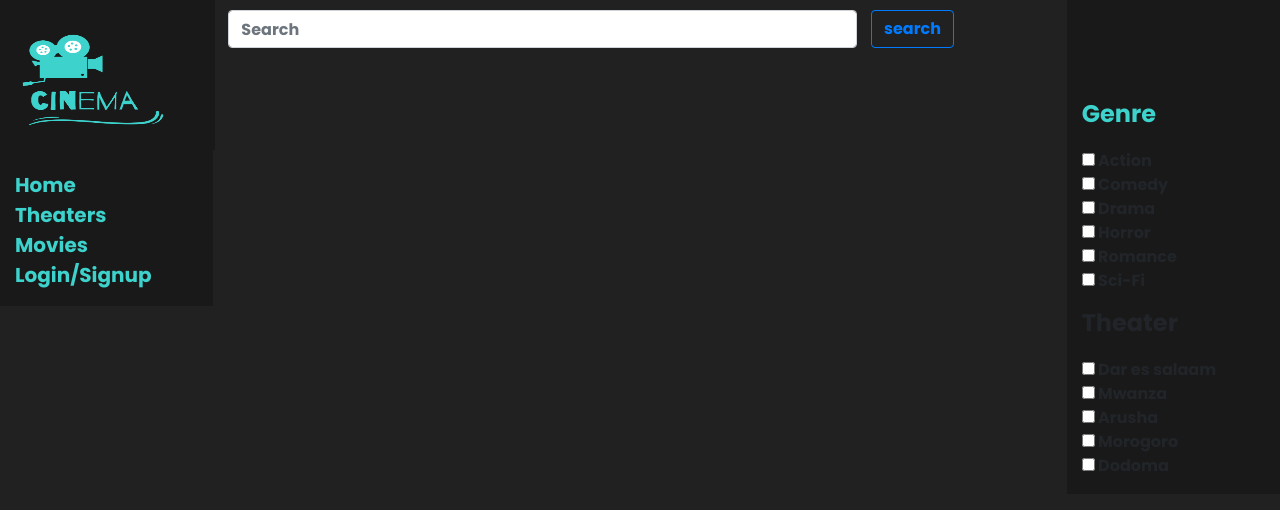
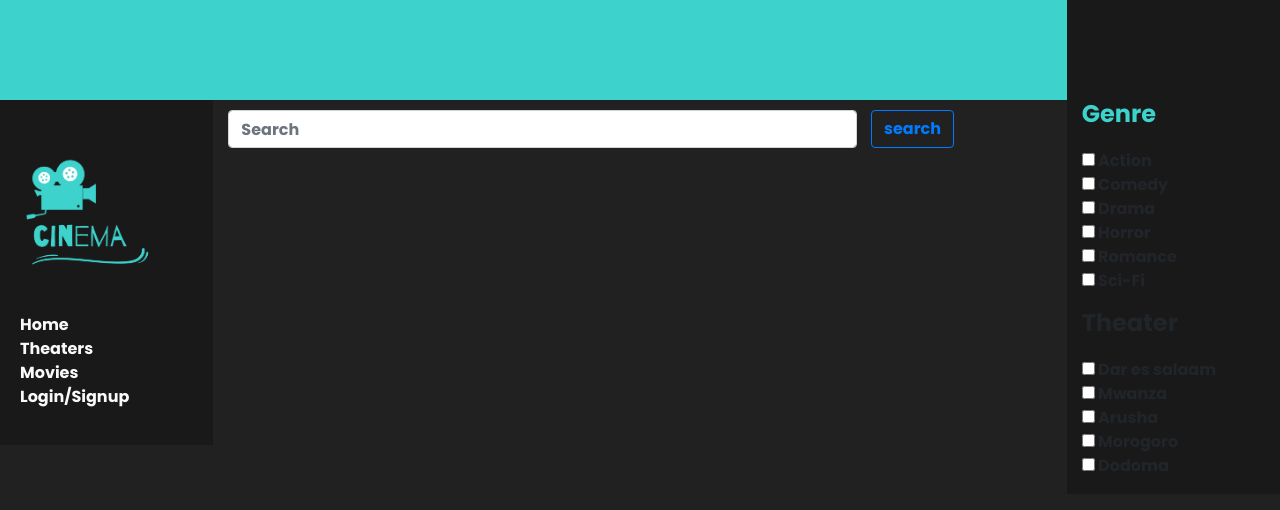
Before and after one commit to naingolan/movies, a Django app: template landofcinema/templates/base_generic.html in a window 1280 px wide. Shown: the top 510 px of the page. Run offline with Django 4.2, Linux system fonts and the light colour scheme; the template is opened without the code that fills it, so the values that code supplies are empty; some libraries are stand-ins or nearby versions.

Commit message:
The fifteenth one

```diff
--- a/landofcinema/static/css/styles.css
+++ b/landofcinema/static/css/styles.css
@@ -9,10 +9,19 @@
     list-style: none;
   }
   .sidebar-nav>li>{
-    display:block;
+    display:inline-block;
+    margin:0 5%;
   }
+  .sidebar-nav li a{
+    color: #3DD2CC;
+  }
+
+  .sidebar-nav li a:hover{
+    color: #3DD2CC;
+  }
+
   .sidebar-nav>li:hover{
-    border-right-color: #3DD2CC;
+    border-right-color: #191919;
     border-right-width: 20%;
     font-size: 30px;
   }
@@ -37,3 +46,26 @@ input[type="submit"]{
 .carousel-item {
     width: 33.33%; /* this sets the width of each slide to be 33.33% of the carousel width */
   }
+
+
+
+  /*for body */
+
+
+*,
+*::before,
+*::after {
+  box-sizing: border-box;
+}
+*body{
+    height: 100%;
+    width: 100%;
+}
+
+.toppest{
+    width:100%;
+    position:sticky;
+    top:0;
+    background-color:#3DD2CC;
+    height:100px;
+}
--- a/landofcinema/templates/base_generic.html
+++ b/landofcinema/templates/base_generic.html
@@ -15,20 +15,28 @@
     </style>
 </head>
 <body style="background-color:#212121; height:100%">
-  <div class="container-fluid" style="position:absolute; width:100px; height:50px;background-color:#212121"></div>
+  <div class="toppest"></div>
   <div class="container-fluid">
     <div class="row" style="height:100%">
-        <div class="col-sm-2" style="background-color: #191919; height:100%">
-            <div class="sidebar-logo">
-                <img width="200px" height="150px" src="{% static 'images/logo.png' %}" alt="XYZ Cinemas logo">
-            </div>
-            <ul class="sidebar-nav">
-                <li><a style="color: #3DD2CC; text-decoration: none; line-height:30px;font-weight=600;font-size:20px; font-family: 'Poppins';" href="{% url 'index' %}">Home</a></li>
-                <li><a style="color: #3DD2CC; text-decoration: none; font-size:20px; font-weight:600; font-family: 'Poppins';" href="{% url 'index' %}">Theaters</a></li>
-                <li><a style="color: #3DD2CC; text-decoration: none; font-size:20px;font-family: 'Poppins';" href="{% url 'index' %}">Movies</a></li>
-                <li><a style="color: #3DD2CC; text-decoration: none; font-size:20px; font-family: 'Poppins';" href="{% url 'index' %}">Login/Signup</a></li>
-            </ul>
-        </div>
+       <div class="col-sm-2 d-none d-md-block" style="background-color: #191919; height:100%; padding:20px;">
+  <div class="sidebar-logo">
+    <img src="{% static 'images/logo.png' %}" alt="XYZ Cinemas logo" class="img-fluid">
+  </div>
+  <ul class="sidebar-nav">
+    <li>
+      <a href="{% url 'index' %}" class="text-light" style="text-decoration: none;">Home</a>
+    </li>
+    <li>
+      <a href="{% url 'index' %}" class="text-light" style="text-decoration: none;">Theaters</a>
+    </li>
+    <li>
+      <a href="{% url 'index' %}" class="text-light" style="text-decoration: none;">Movies</a>
+    </li>
+    <li>
+      <a href="{% url 'index' %}" class="text-light" style="text-decoration: none;">Login/Signup</a>
+    </li>
+  </ul>
+</div>
 
         <div class="col-sm-10" style="padding-top: 10px;position:relative">
         <div class="top-bar" style="position:relative">
--- a/landofcinema/views.py
+++ b/landofcinema/views.py
@@ -9,7 +9,7 @@ def index(request):
     """View function for home page of site."""
 
     # Call function to fetch and save movies
-    movie_titles = ['matrix', 'avengers', 'jumanji']
+    movie_titles = ['matrix', 'avengers', 'jumanji', 'inception', ]
     for title in movie_titles:
         response = requests.get(f'http://www.omdbapi.com/?apikey=f8ccb335&t={title}')
         movie_data = response.json()
```
Also changed, not shown: landofcinema/templates/index.html (+4 -5 lines), db.sqlite3.
